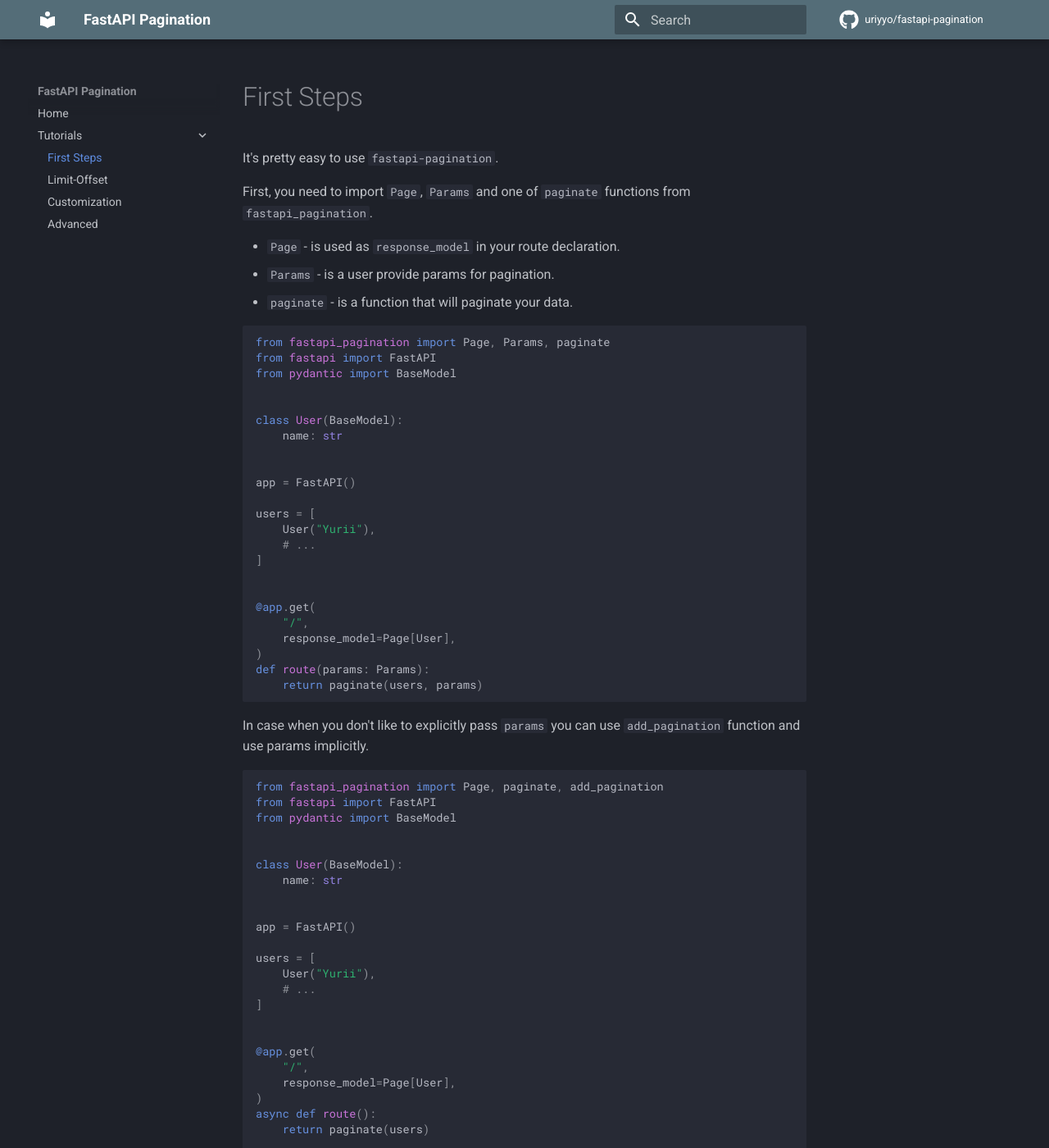
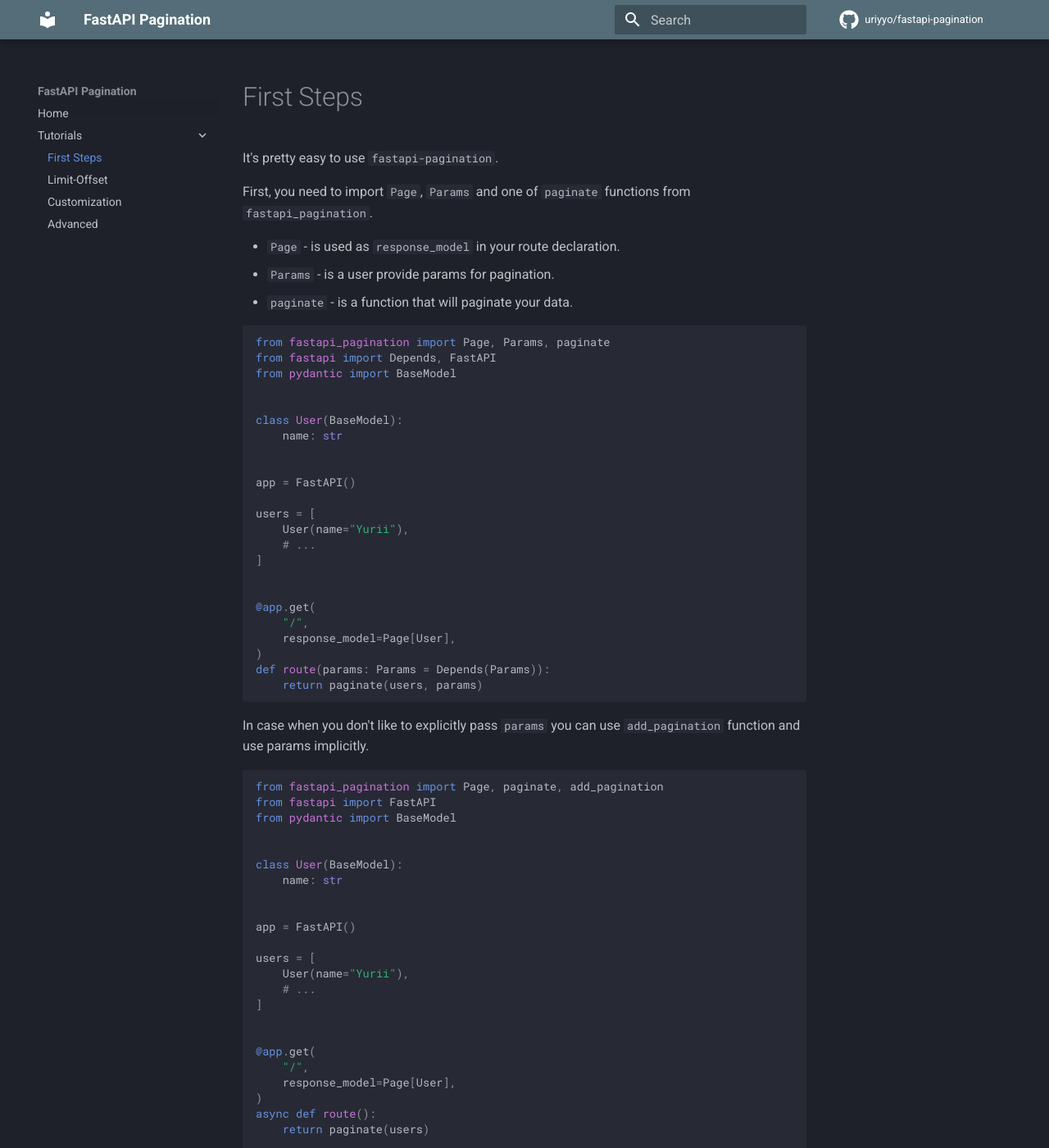
Before and after one commit to uriyyo/fastapi-pagination, an MkDocs documentation site: the page built from docs/first-steps.md, in a window 1280 px wide and 1400 px high. Shown: the whole window at 82% size. Built offline with MkDocs 1.6.1 and Material for MkDocs 9.7.7, drawn with Linux system fonts in a browser that asks for light colours; comment, search, counter and statistics services are not loaded.

Commit message:
Fix example in first-steps page

````diff
--- a/docs/first-steps.md
+++ b/docs/first-steps.md
@@ -9,7 +9,7 @@
 
 ```python
 from fastapi_pagination import Page, Params, paginate
-from fastapi import FastAPI
+from fastapi import Depends, FastAPI
 from pydantic import BaseModel
 
 
@@ -20,7 +20,7 @@
 app = FastAPI()
 
 users = [
-    User("Yurii"),
+    User(name="Yurii"),
     # ...
 ]
 
@@ -29,7 +29,7 @@
     "/",
     response_model=Page[User],
 )
-def route(params: Params):
+def route(params: Params = Depends(Params)):
     return paginate(users, params)
 ```
 
@@ -49,7 +49,7 @@
 app = FastAPI()
 
 users = [
-    User("Yurii"),
+    User(name="Yurii"),
     # ...
 ]
 
````
